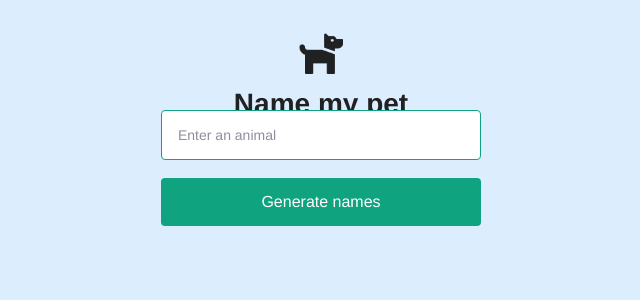
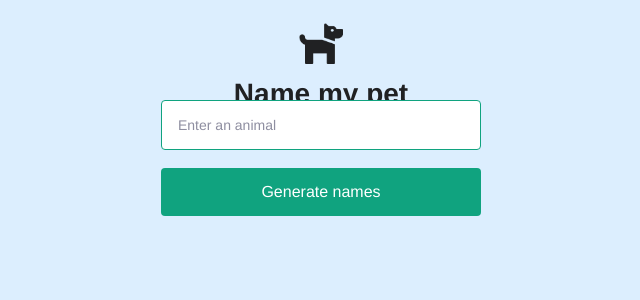
Before and after one commit to EricL2001/recruiter, a Next.js app: page /pets in a window 1280 px wide. Shown: the top 300 px of the page, without its empty margins (319-959 px from the left). Built offline with nearby package versions, Linux system fonts and the light colour scheme; a web font is replaced by a local one.

Commit message:
reduced top padding

```diff
--- a/pages/index.module.css
+++ b/pages/index.module.css
@@ -26,7 +26,7 @@
   display: flex;
   flex-direction: column;
   align-items: center;
-  padding-top: 25px;
+  padding-top: 15px;
 }
 .main .icon {
   width: 44px;
```
